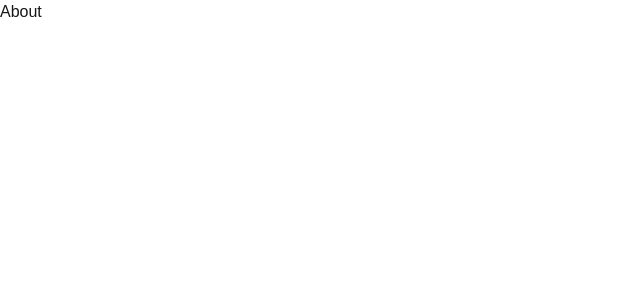
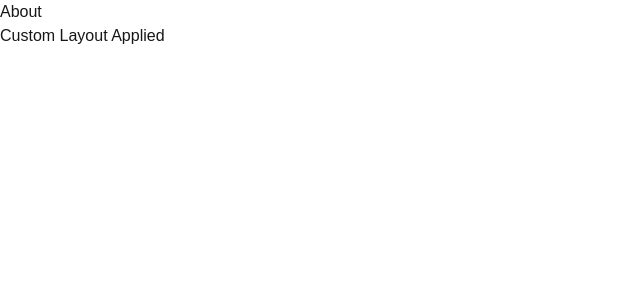
Before and after one commit to JaiminKharadi77/learnNextjs, a Next.js app: page /about in a window 1280 px wide. Shown: the top 300 px of the page, without its empty margins (0-640 px from the left). Built offline with nearby package versions, Linux system fonts and the light colour scheme.

Commit message:
Next.js 14 Routing - 15 - Nested Layouts

```diff
--- /dev/null
+++ b/src/app/about/layout.js
@@ -0,0 +1,12 @@
+import React from "react";
+
+function layout({ children }) {
+  return (
+    <>
+      {children}
+      <h2>Custom Layout Applied</h2>
+    </>
+  );
+}
+
+export default layout;
```
